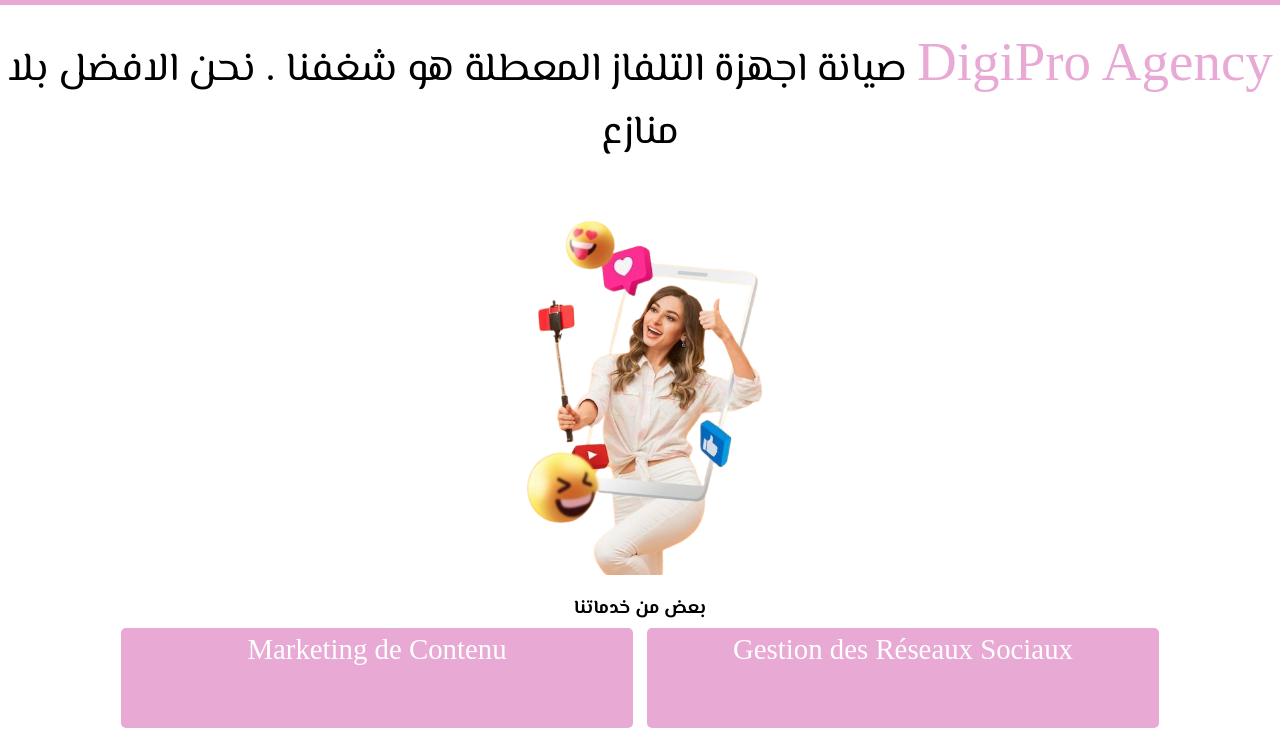
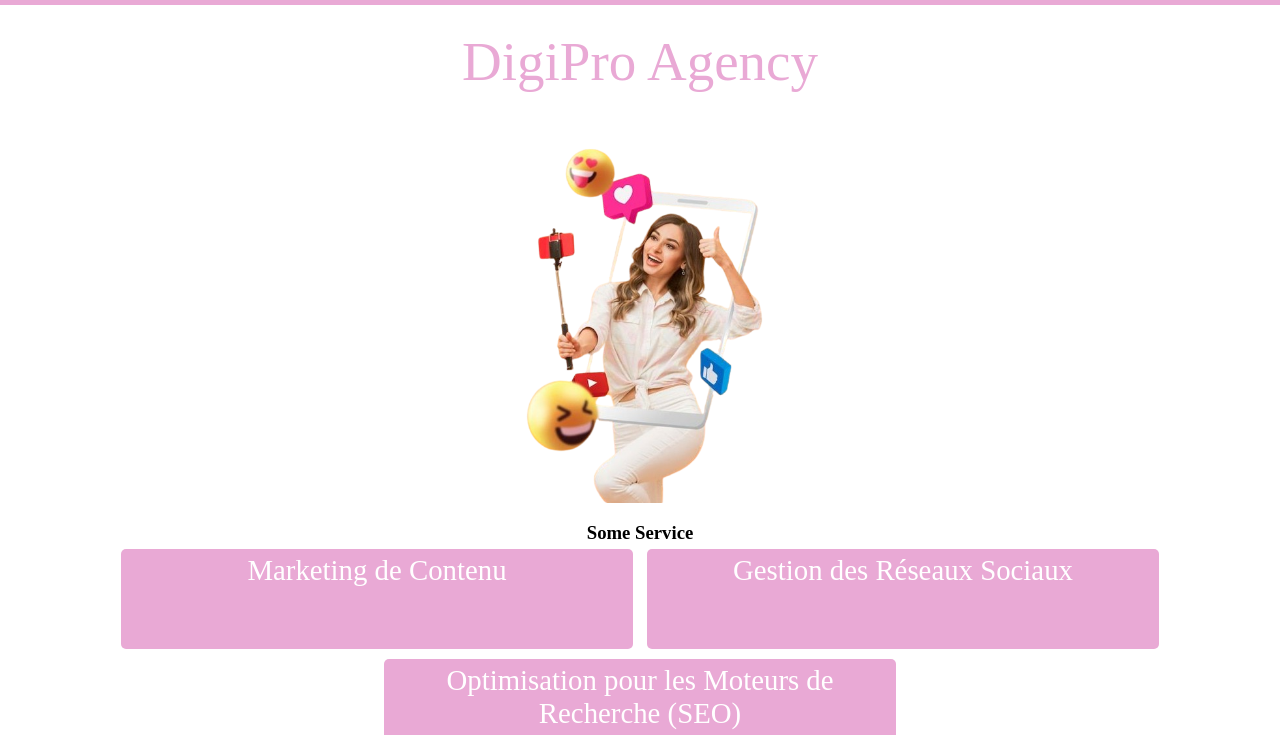
Before and after one commit to hadeel123-bna/Digital, a plain HTML site: page index.html in a window 1280 px wide. Shown: the part 61-796 px from the top of the page. Drawn offline with Linux system fonts and the light colour scheme.

Commit message:
index.html

```diff
--- a/index.html
+++ b/index.html
@@ -57,7 +57,6 @@
  <div class="descr">
     <p>
        <b><span>DigiPro Agency</span></b>
-       صيانة اجهزة التلفاز المعطلة هو شغفنا . نحن الافضل بلا منازع
     </p>
 
     <div class="toolsman">
@@ -70,7 +69,7 @@
  </div>
 
  <div class="rows">
-    <h3> بعض من خدماتنا </h3>
+    <h3> Some Service </h3>
     <div class="row" id="show">
       Gestion des Réseaux Sociaux    </div>
 
```
